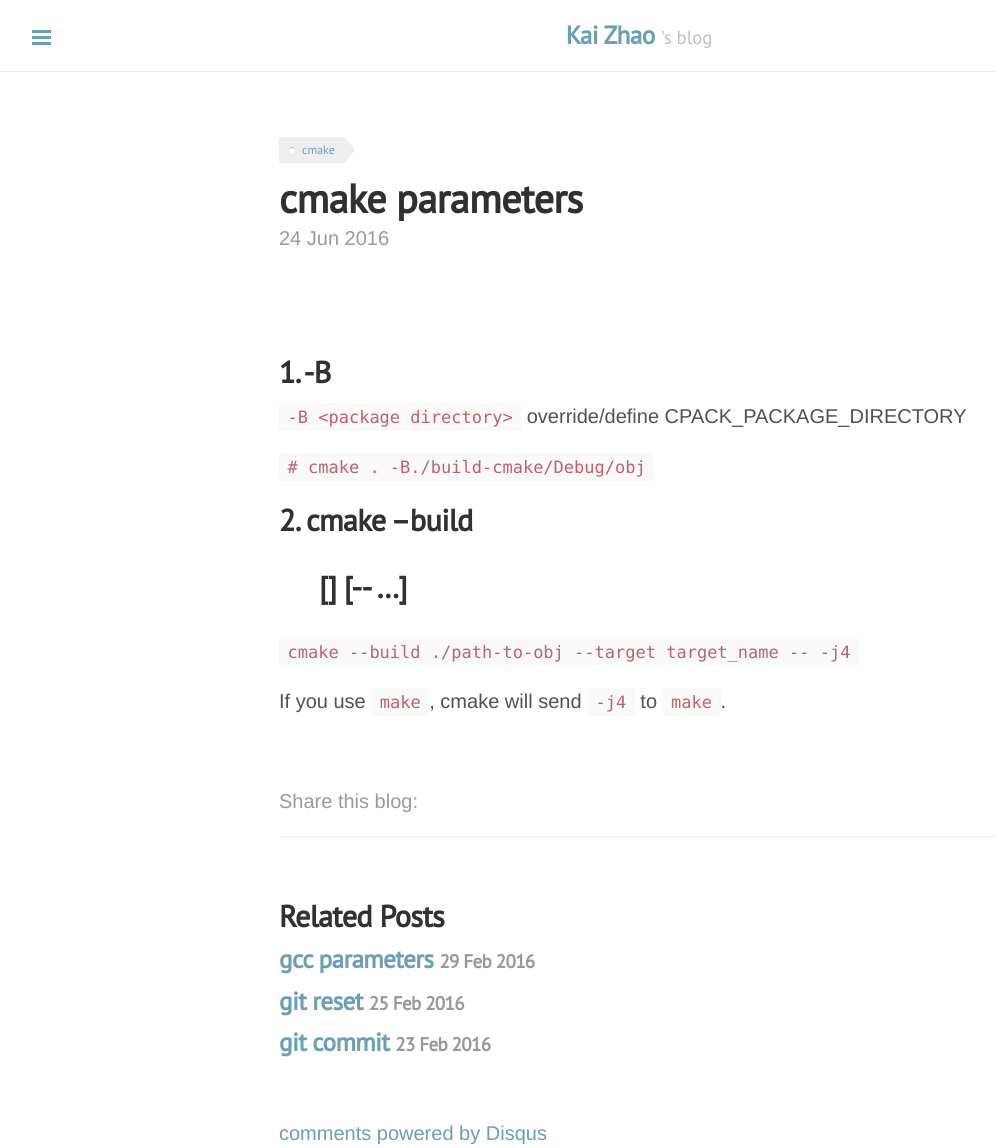
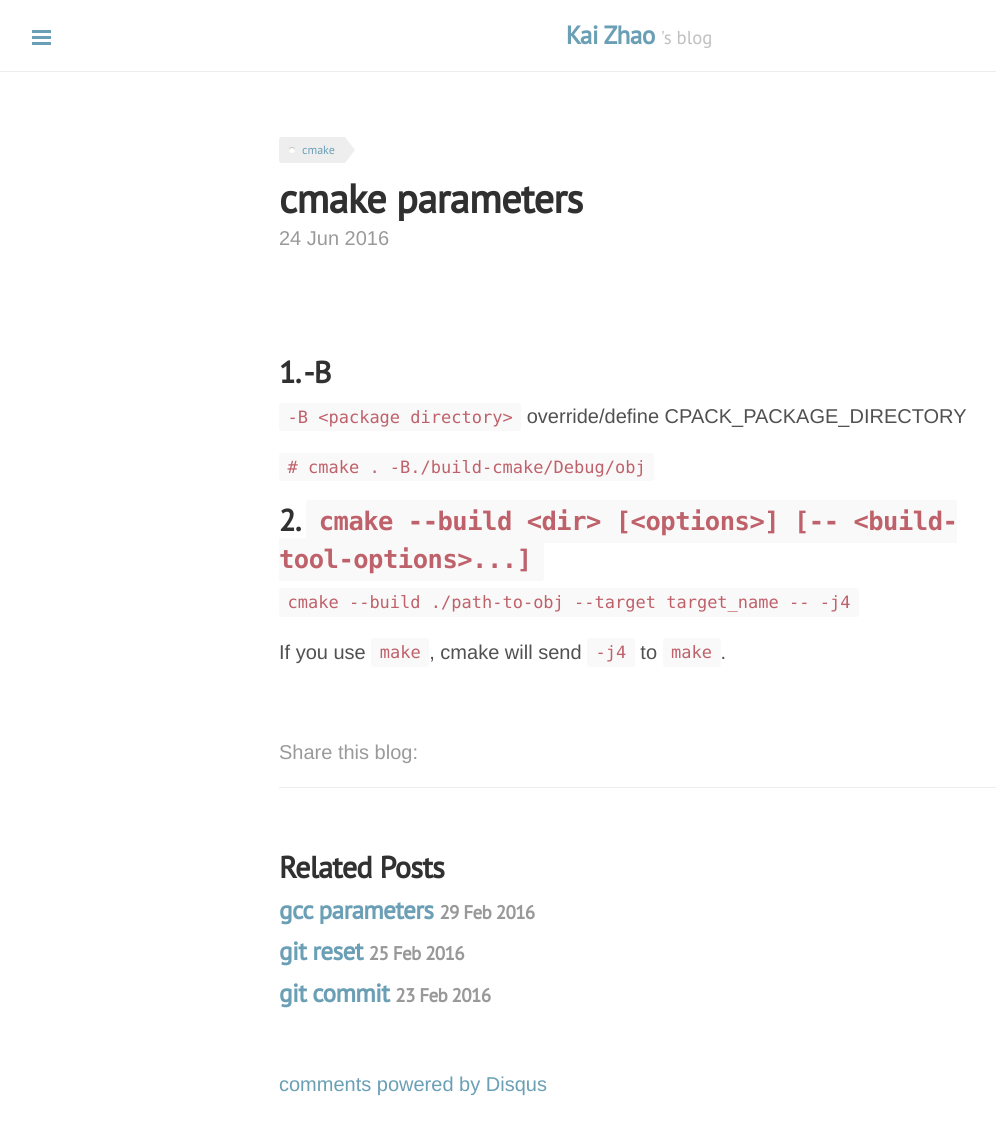
Before and after one commit to loverszhaokai/loverszhaokai.github.io, a Jekyll site: the page built from _posts/2016-06-24-cmake-parameters.md, in a window 1280 px wide. Shown: the whole page, without its empty margins (1-997 px from the left). Built offline with Jekyll 4.4.1, drawn with Linux system fonts in a browser that asks for light colours; nearby versions of some CDN libraries; comment, search, counter and statistics services are not loaded; after the commit the page ends 1099 px from its top, so only the background shows below that.

Commit message:
Update style of _posts/2016-06-24-cmake-parameters.md

```diff
--- a/_posts/2016-06-24-cmake-parameters.md
+++ b/_posts/2016-06-24-cmake-parameters.md
@@ -17,7 +17,7 @@ analytics: true
 
 `# cmake . -B./build-cmake/Debug/obj`
 
-## 2. cmake --build <dir> [<options>] [-- <build-tool-options>...]
+## 2. `cmake --build <dir> [<options>] [-- <build-tool-options>...]`
 `cmake --build ./path-to-obj --target target_name -- -j4`
 
 If you use `make`, cmake will send `-j4` to `make`.
```
